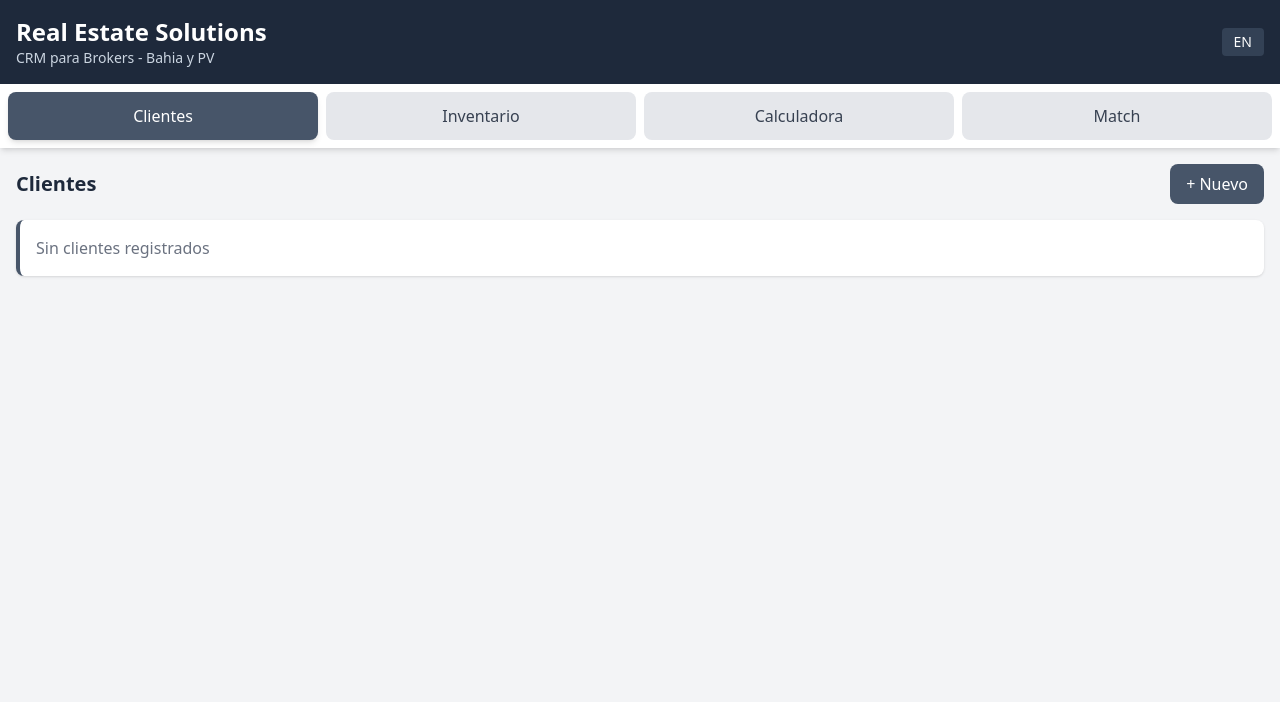
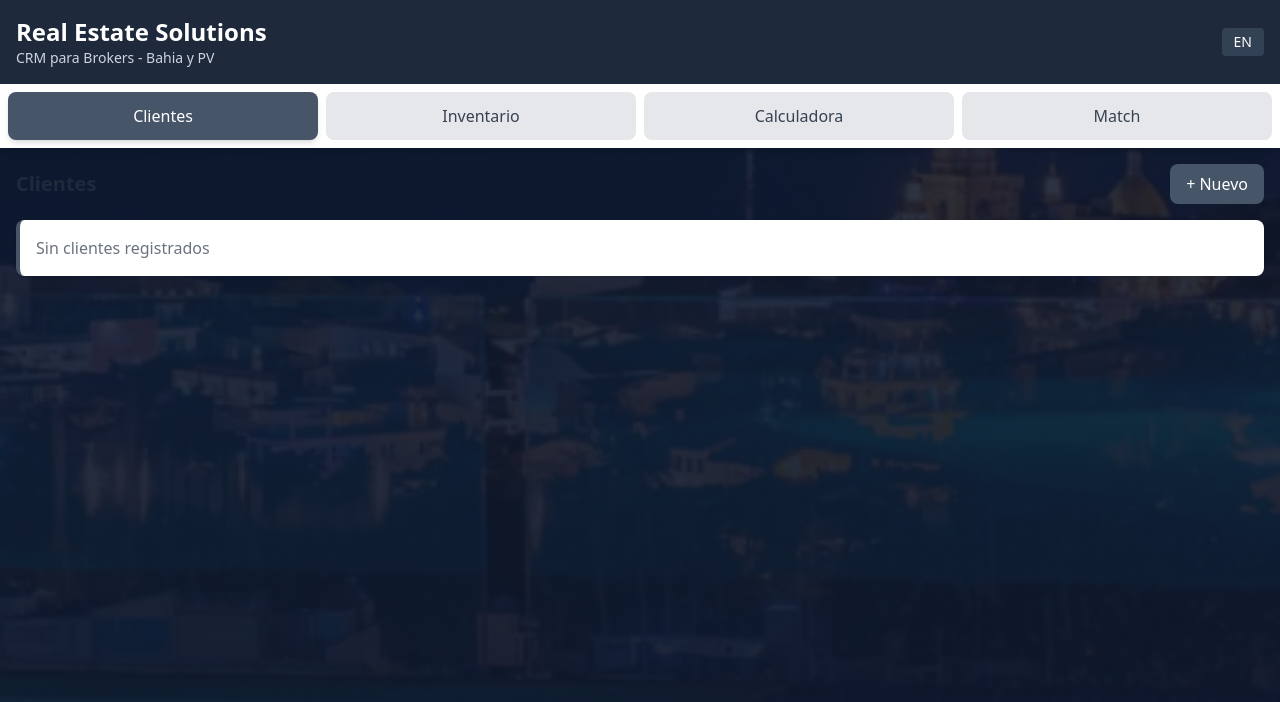
Before and after one commit to Pvrolomx/real-estate-solutions, a Next.js app: page / in a window 1280 px wide. Shown: the top 702 px of the page. Built offline with nearby package versions, Linux system fonts and the light colour scheme.

Commit message:
fix: remove bg-gray-100 blocking background, use PNG

```diff
--- a/app/layout.tsx
+++ b/app/layout.tsx
@@ -22,7 +22,7 @@ export default function RootLayout({
           body {
             background:
               linear-gradient(to bottom, rgba(15, 23, 42, 0.85), rgba(15, 23, 42, 0.95)),
-              url('/bg-hero.jpg') center/cover no-repeat fixed;
+              url('/bg-hero.png') center/cover no-repeat fixed;
             min-height: 100vh;
           }
         `}</style>
--- a/app/page.tsx
+++ b/app/page.tsx
@@ -168,7 +168,7 @@ export default function Home() {
   ]
 
   return (
-    <main className="min-h-screen bg-gray-100">
+    <main className="min-h-screen bg-transparent">
       <header className="bg-slate-800 text-white p-4 flex justify-between items-center">
         <div><h1 className="text-2xl font-bold">{t.title}</h1><p className="text-slate-300 text-sm">{t.subtitle}</p></div>
         <div className="flex gap-2">
```
